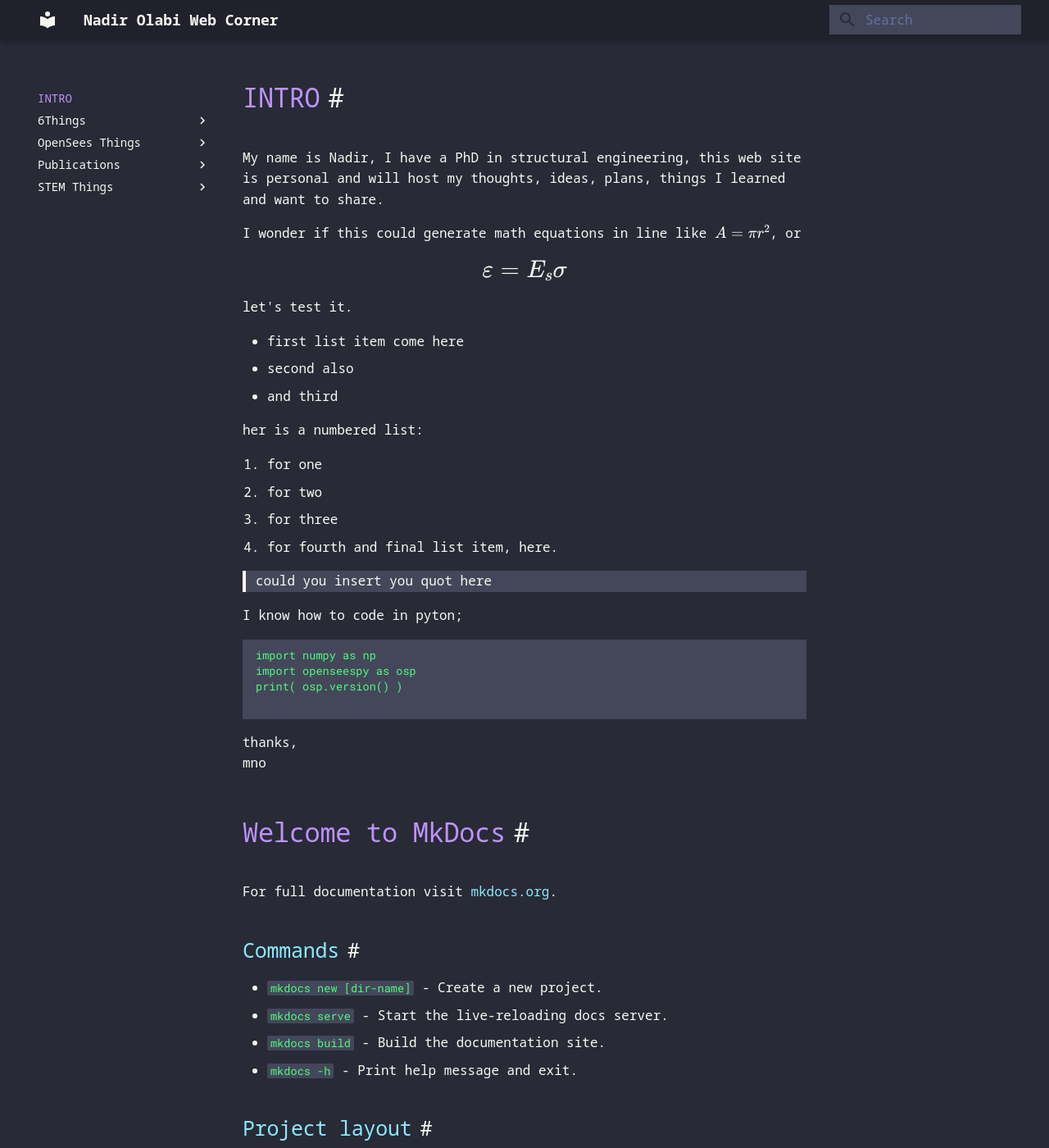
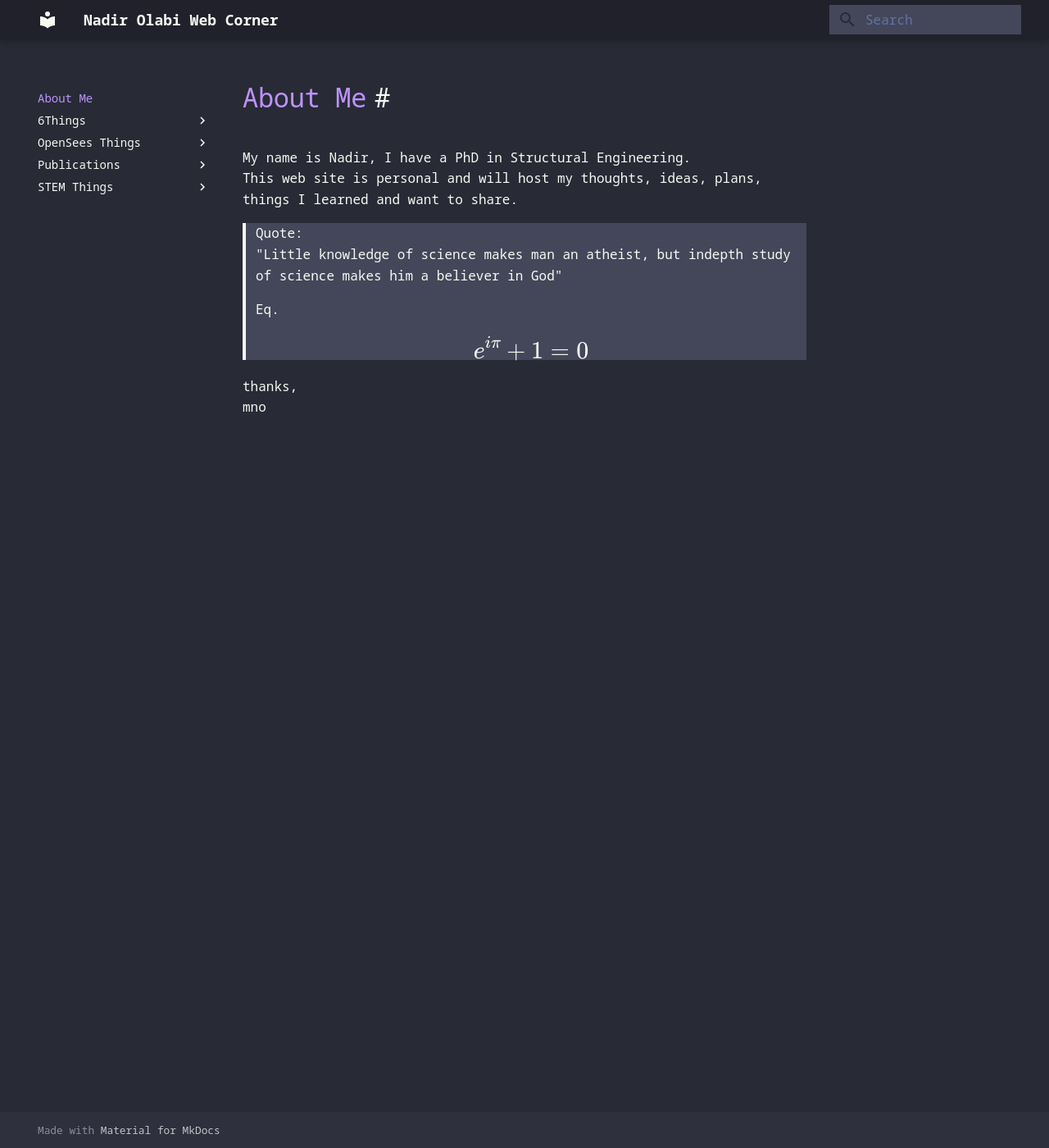
Before and after one commit to mnadhro/nadirolabi-web-corner, an MkDocs documentation site: the page built from docs/index.md, in a window 1280 px wide and 1400 px high. Shown: the whole window at 82% size. Built offline with MkDocs 1.6.1 and Material for MkDocs 9.7.7, drawn with Linux system fonts in a browser that asks for light colours; some of the changed text lies outside the part shown.

Commit message:
update: about

````diff
--- a/docs/index.md
+++ b/docs/index.md
@@ -1,57 +1,18 @@
 
-INTRO
+About Me
 ===
 
-My name is Nadir, I have a PhD in structural engineering, this web site is personal and will host my thoughts, ideas, plans, things I learned and want to share.
+My name is Nadir, I have a PhD in Structural Engineering.
+This web site is personal and will host my thoughts, ideas, plans, things I learned and want to share.
 
-I wonder if this could generate math equations in line like $A = \pi r^2$, or
-$$
-\varepsilon = E_s \sigma
-$$
 
-let's test it.
 
-+ first list item come here
-+ second also
-+ and third
+> Quote:
+> "Little knowledge of science makes man an atheist, but indepth study of science makes him a believer in God"
 
-her is a numbered list:
+> Eq.
+> $$ e^{i\pi} + 1 = 0 $$
 
-1. for one
-2. for two
-3. for three
-4. for fourth and final list item, here.
-
-> could you insert you quot here
-
-I know how to code in pyton;
-
-``` python
-import numpy as np
-import openseespy as osp
-print( osp.version() )
-
-```
 
 thanks,
 mno
-
----
-
-# Welcome to MkDocs
-
-For full documentation visit [mkdocs.org](https://www.mkdocs.org).
-
-## Commands
-
-* `mkdocs new [dir-name]` - Create a new project.
-* `mkdocs serve` - Start the live-reloading docs server.
-* `mkdocs build` - Build the documentation site.
-* `mkdocs -h` - Print help message and exit.
-
-## Project layout
-
-    mkdocs.yml    # The configuration file.
-    docs/
-        index.md  # The documentation homepage.
-        ...       # Other markdown pages, images and other files.
````
Also changed, not shown: README.md (+24 -6 lines).
